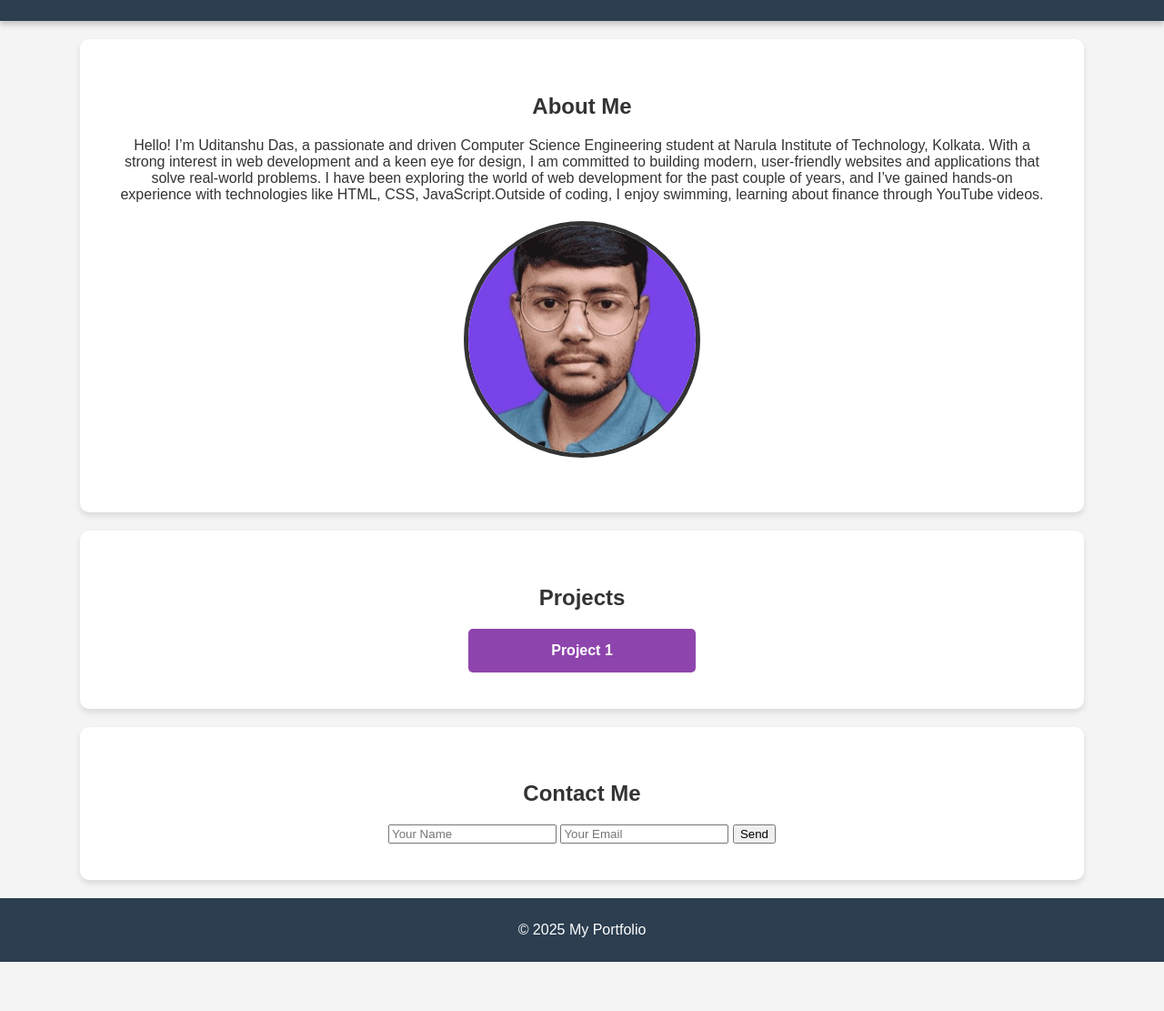
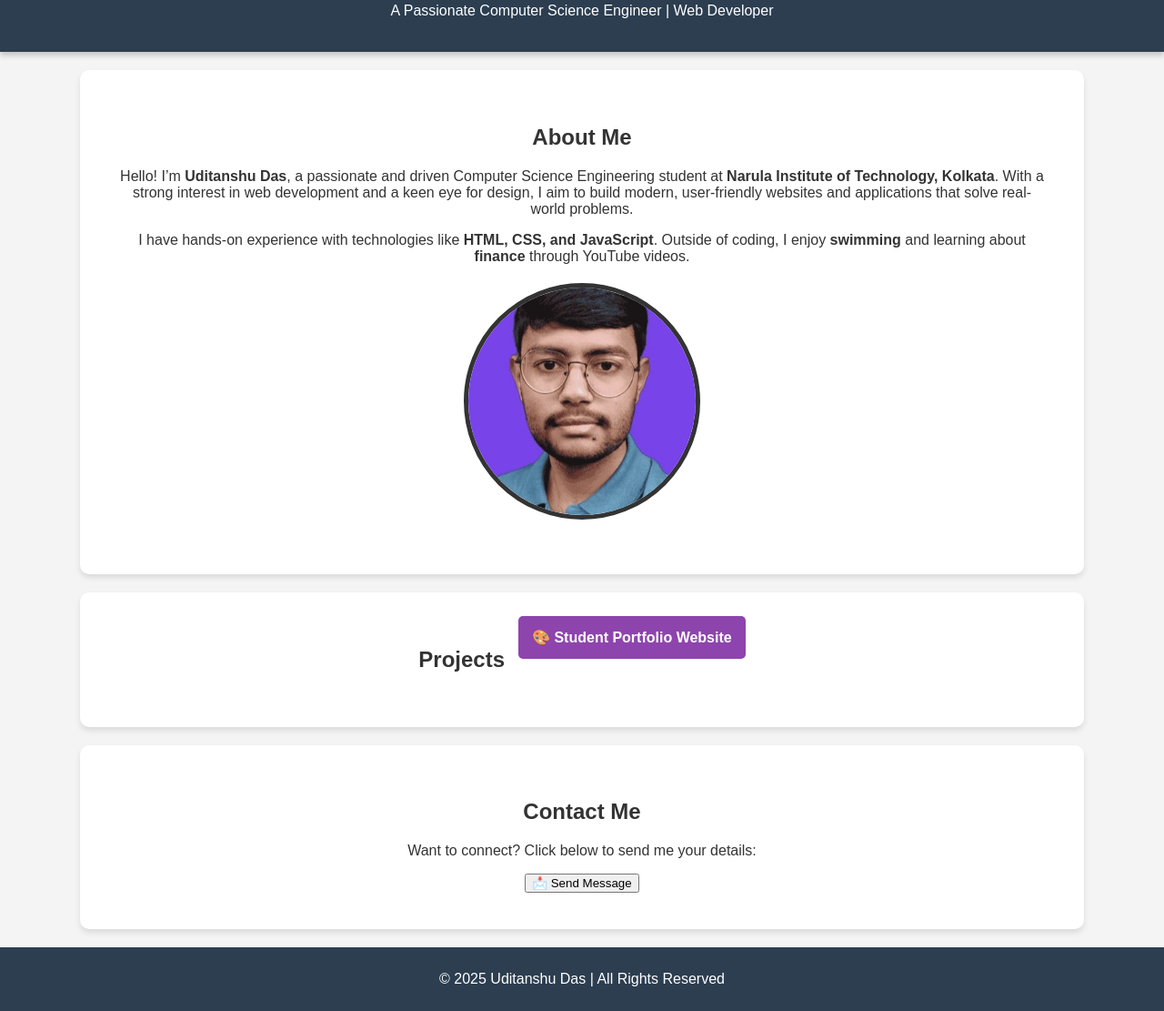
Before and after one commit to 75e75e85d58/student-portfollio, a plain HTML site: page index.html in a window 1280 px wide. Shown: the part 97-1208 px from the top of the page at 91% size. Before the commit the page ends 1154 px from the top, so only its background shows below. Drawn offline with Linux system fonts and the light colour scheme.

Commit message:
Update index.html

```diff
--- a/index.html
+++ b/index.html
@@ -3,43 +3,43 @@
 <head>
     <meta charset="UTF-8">
     <meta name="viewport" content="width=device-width, initial-scale=1.0">
-    <title>Student Portfolio</title>
+    <title>Uditanshu Das | Portfolio</title>
     <link rel="stylesheet" href="styles.css">
 </head>
 <body>
     <header>
-        <h1>Hello, I am Uditanshu Das</h1>
+        <h1 class="fade-in">Hello, I am <span class="highlight">Uditanshu Das</span></h1>
+        <p class="subtext">A Passionate Computer Science Engineer | Web Developer</p>
     </header>
-    <section>
+
+    <section class="about">
         <h2>About Me</h2>
-        <p>Hello! I’m Uditanshu Das, a passionate and driven Computer Science Engineering student at Narula Institute of Technology, Kolkata. With a strong interest in web development and a keen eye for design, I am committed to building modern, user-friendly websites and applications that solve real-world problems.
+        <p>Hello! I’m <b>Uditanshu Das</b>, a passionate and driven Computer Science Engineering student at <b>Narula Institute of Technology, Kolkata</b>. With a strong interest in web development and a keen eye for design, I aim to build modern, user-friendly websites and applications that solve real-world problems.</p>
+        <p>I have hands-on experience with technologies like <b>HTML, CSS, and JavaScript</b>. Outside of coding, I enjoy <b>swimming</b> and learning about <b>finance</b> through YouTube videos.</p>
+        <img src="myphoto.jpg" alt="My Photo" class="profile-pic">
+    </section>
 
-          I have been exploring the world of web development for the past couple of years, and I’ve gained hands-on experience with technologies like HTML, CSS, JavaScript.Outside of coding, I enjoy swimming, learning about finance through YouTube videos.</p>
-          <img src="myphoto.jpg" alt="My Photo" class="profile-pic">
-      </section>
+    <section class="projects">
+        <h2>Projects</h2>
+        <div class="project-list">
+            <a href="https://github.com/75e75e85d58/student-portfollio" target="_blank" class="project">
+                🎨 Student Portfolio Website
+            </a>
+        </div>
+    </section>
 
+    <section class="contact">
+        <h2>Contact Me</h2>
+        <p>Want to connect? Click below to send me your details:</p>
+        <a href="https://docs.google.com/forms/d/e/1FAIpQLSfISSJHDqQbnH00-cM6un8Bd0s9y0af1mt2810GjckunR0r1Q/viewform?usp=header" target="_blank">
+            <button class="form-button">📩 Send Message</button>
+        </a>
     </section>
-    <section>
-        <h2>Projects</h2>
-        <div class="projects">
 
-              <a href="https://github.com/YOUR_GITHUB_USERNAME" target="_blank" class="project">Project 1</a>
+    <footer>
+        <p>&copy; 2025 Uditanshu Das | All Rights Reserved</p>
+    </footer>
 
-          </div>
-      </section>
-
-    </section>
-     <section>
-        <h2>Contact Me</h2>
-        <form onsubmit="showMessage(event)">
-            <input type="text" placeholder="Your Name" required>
-            <input type="email" placeholder="Your Email" required>
-            <button type="submit">Send</button>
-        </form>
-    </section>
-    <footer>
-        <p>&copy; 2025 My Portfolio</p>
-    </footer>
     <script src="script.js"></script>
 </body>
 </html>
```
